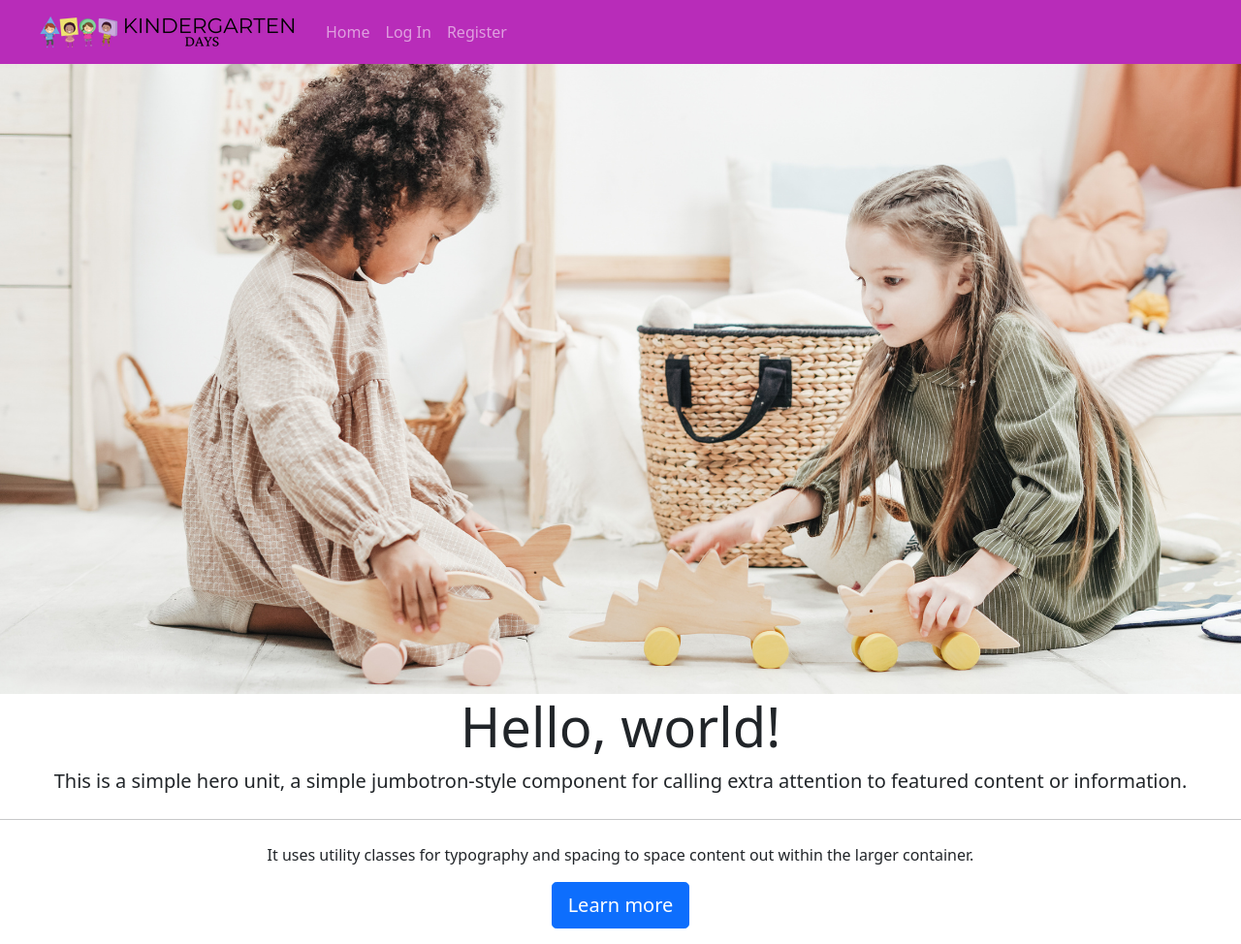
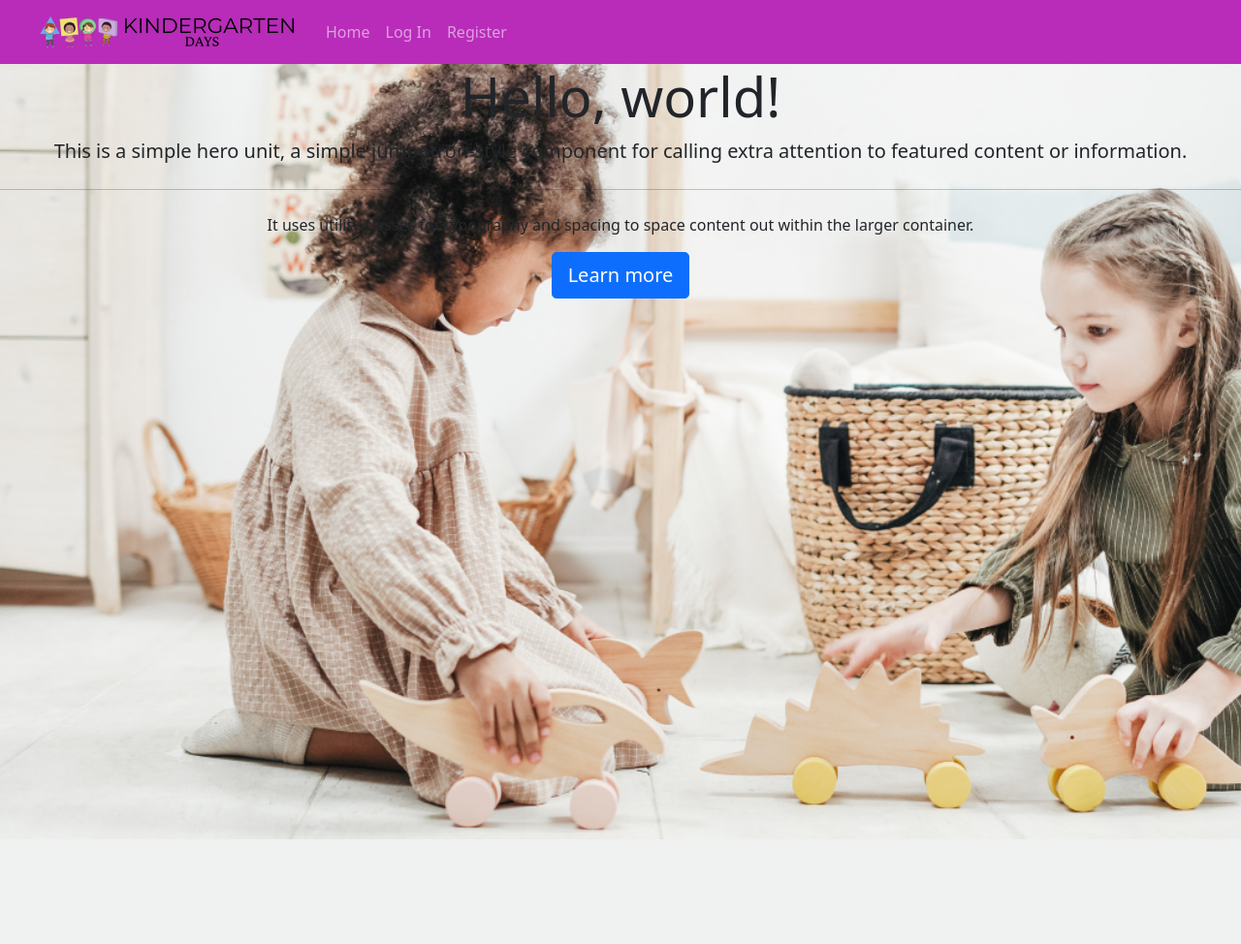
Before and after one commit to lolaedun/kindergarten-days, a Flask app: page / in a window 1280 px wide; the page is wider, and only the part inside the window is pictured. Shown: that part at 97% size. After the commit the page ends 866 px from the top of that part, so only its background shows below. Run offline with Flask 2, Linux system fonts and the light colour scheme; some libraries are stand-ins or nearby versions.

Commit message:
add styling to jumbotron

```diff
--- a/static/css/style.css
+++ b/static/css/style.css
@@ -2,7 +2,11 @@ input[type="checkbox"] {
      margin-left: 5em;
  }
 
-
+.jumbotron{
+     background-image: url(../images/waldorf-kindergarten-home.png);
+     height: 100vh;
+     background-size: cover;
+}
 .activity-title{
      margin-left: 1rem;
      margin-top: 1rem;
--- a/templates/pages/home.html
+++ b/templates/pages/home.html
@@ -4,7 +4,7 @@
 
 <div class="jumbotron text-center">
   <div class="slider">
-    <img src="/static/images/waldorf-kindergarten-home.png">
+
     <h1 class="display-4">Hello, world!</h1>
   <p class="lead">This is a simple hero unit, a simple jumbotron-style component for calling extra attention to featured content or information.</p>
   <hr class="my-4">
```
